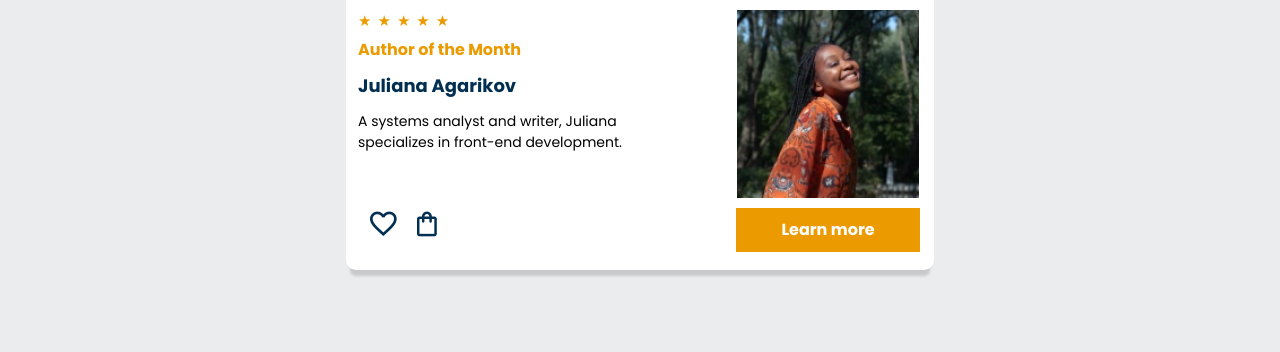
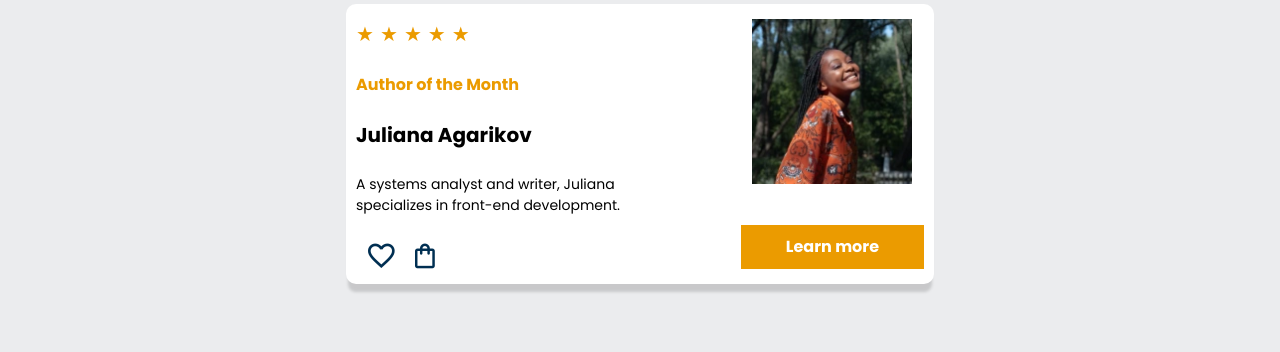
Before and after one commit to jtg-inductions-fe/FE-Assignment-1-Anurag-Sharma-UID00768-2026, a website built with Vite: page index.html in a window 1280 px wide. Shown: the part 1725-2077 px from the top of the page. Built offline with nearby package versions, Linux system fonts and the light colour scheme; a web font is replaced by a local one.

Commit message:
[AS_A1_04]: Used Card component

```diff
--- a/index.html
+++ b/index.html
@@ -290,156 +290,147 @@
                             <div class="swiper-slide">
                                 <img
                                     src="/public/assets/images/book-design.webp"
-                                    alt=""
+                                    alt="Design book cover"
                                 />
                             </div>
                             <div class="swiper-slide">
                                 <img
                                     src="/public/assets/images/book-javascript.webp"
-                                    alt=""
+                                    alt="JavaScript book cover"
                                 />
                             </div>
                             <div class="swiper-slide">
                                 <img
                                     src="/public/assets/images/book-apache.webp"
-                                    alt=""
+                                    alt="Apache book cover"
                                 />
                             </div>
                             <div class="swiper-slide">
                                 <img
                                     src="/public/assets/images/book-accessibilidade.webp"
-                                    alt=""
+                                    alt="Accessibility book cover"
                                 />
                             </div>
                             <div class="swiper-slide">
                                 <img
                                     src="/public/assets/images/book-angular.webp"
-                                    alt=""
+                                    alt="Angular book cover"
                                 />
                             </div>
                             <div class="swiper-slide">
                                 <img
                                     src="/public/assets/images/book-arquietura.webp"
-                                    alt=""
+                                    alt="Architecture book cover"
                                 />
                             </div>
                             <div class="swiper-slide">
                                 <img
                                     src="/public/assets/images/book-design.webp"
-                                    alt=""
+                                    alt="Design book cover"
                                 />
                             </div>
                             <div class="swiper-slide">
                                 <img
                                     src="/public/assets/images/book-gestao.webp"
-                                    alt=""
+                                    alt="Management book cover"
                                 />
                             </div>
                             <div class="swiper-slide">
                                 <img
                                     src="/public/assets/images/book-guia.webp"
-                                    alt=""
+                                    alt="Guide book cover"
                                 />
                             </div>
                             <div class="swiper-slide">
                                 <img
                                     src="/public/assets/images/book-metricas.webp"
-                                    alt=""
+                                    alt="Metrics book cover"
                                 />
                             </div>
                             <div class="swiper-slide">
                                 <img
                                     src="/public/assets/images/book-nodejs.webp"
-                                    alt=""
+                                    alt="Node.js book cover"
                                 />
                             </div>
                             <div class="swiper-slide">
                                 <img
                                     src="/public/assets/images/book-react.webp"
-                                    alt=""
+                                    alt="React book cover"
                                 />
                             </div>
                             <div class="swiper-slide">
                                 <img
                                     src="/public/assets/images/book-startup.webp"
-                                    alt=""
+                                    alt="Startup book cover"
                                 />
                             </div>
                             <div class="swiper-slide">
                                 <img
                                     src="/public/assets/images/book-tuning.webp"
-                                    alt=""
+                                    alt="Tuning book cover"
                                 />
                             </div>
                             <div class="swiper-slide">
                                 <img
                                     src="/public/assets/images/book-ux.webp"
-                                    alt=""
+                                    alt="UX book cover"
                                 />
                             </div>
                             <div class="swiper-slide">
                                 <img
                                     src="/public/assets/images/book-mean.webp"
-                                    alt=""
+                                    alt="MEAN stack book cover"
                                 />
                             </div>
                             <div class="swiper-slide">
                                 <img
                                     src="/public/assets/images/book-construct.webp"
-                                    alt=""
+                                    alt="Construct book cover"
                                 />
                             </div>
                             <div class="swiper-slide">
                                 <img
                                     src="/public/assets/images/book-portugal.webp"
-                                    alt=""
+                                    alt="Portugal book cover"
                                 />
                             </div>
                         </div>
                     </div>
                 </div>
 
-                <div class="sellers__card__wrapper">
-                    <div class="sellers__card">
-                        <div class="sellers__card__left">
-                            <div class="sellers__card__content__top">
-                                <div class="sellers__stars">
-                                    <span class="sellers__star">&#9733;</span>
-                                    <span class="sellers__star">&#9733;</span>
-                                    <span class="sellers__star">&#9733;</span>
-                                    <span class="sellers__star">&#9733;</span>
-                                    <span class="sellers__star">&#9733;</span>
+                <div class="card__wrapper">
+                    <div class="card">
+                        <div class="card__left">
+                            <div class="card__stars">
+                                <span class="card__star">&#9733;</span>
+                                <span class="card__star">&#9733;</span>
+                                <span class="card__star">&#9733;</span>
+                                <span class="card__star">&#9733;</span>
+                                <span class="card__star">&#9733;</span>
                             </div>
-
-                                <p class="sellers__card__text__top">
+                            <p class="card__text__top card-subtitle">
                                 Author of the Month
                             </p>
-                            </div>
-                            <div class="sellers__card__content__wrapper">
-                                <div class="sellers__card__content__mid">
-                                    <p class="sellers__card__text__mid">
+                            <p class="card__text__mid card-title">
                                 Juliana Agarikov
                             </p>
-                                </div>
 
-                                <div class="sellers__card__content__bottom">
-                                    <p class="sellers__card__text__bottom">
+                            <p class="card__text__bottom card-description">
                                 A systems analyst and writer, Juliana
                                 specializes in front-end development.
                             </p>
-                                </div>
-                            </div>
 
-                            <div class="sellers__card__icons">
+                            <div class="card__icons">
                                 <i class="icon-heart sellers__heart"></i>
                                 <i class="icon-bag sellers__bag"></i>
                             </div>
                         </div>
 
-                        <div class="sellers__card__right">
+                        <div class="card__right">
                             <img
                                 src="/public/assets/images/card-author.webp"
-                                alt=""
+                                alt="Author Image"
                             />
                             <button class="sellers__button">Learn more</button>
                         </div>
@@ -447,7 +438,6 @@
                 </div>
             </div>
         </section>
-
         <script type="module" src="./src/script/index.js"></script>
     </body>
 </html>
--- a/src/styles/components/_card.scss
+++ b/src/styles/components/_card.scss
@@ -51,9 +51,11 @@
         gap: get_rem(10);
     }
 
-    &__text__mid {
+    &__text {
+        &__mid {
             overflow-wrap: break-word;
             text-align: left;
+        }
     }
 
     &__icons {
@@ -65,6 +67,17 @@
         margin-top: get_rem(5);
         align-items: center;
     }
+
+    &__stars {
+        @include flex-center;
+        justify-content: flex-start;
+        font-size: get_rem(20);
+        gap: get_rem(6);
+    }
+
+    &__star {
+        color: $palette-orange;
+    }
 }
 
 @include tablet {
@@ -74,9 +87,11 @@
         min-height: 0;
         height: get_rem(266);
 
-        &__content__wrapper {
+        &__content {
+            &__wrapper {
                 height: get_rem(115);
                 gap: get_rem(8);
+            }
         }
 
         &__right {
@@ -102,9 +117,11 @@
         gap: get_rem(100);
         padding: get_rem(20);
 
-        &__content__wrapper {
+        &__content {
+            &__wrapper {
                 height: get_rem(120);
                 gap: get_rem(8);
+            }
         }
 
         &__left {
--- a/src/styles/layout/_best-sellers.scss
+++ b/src/styles/layout/_best-sellers.scss
@@ -5,7 +5,6 @@
 .sellers {
     @include flex-column;
     width: 100vw;
-    // max-width: get_rem(428);
     position: relative;
     padding: get_rem(2);
     padding-bottom: get_rem(20);
@@ -14,7 +13,9 @@
 .sellers__bottom {
     position: relative;
     width: 100%;
-    // overflow: hidden;
+}
+.card {
+    min-height: get_rem(290) !important;
 }
 
 .sellers__top {
@@ -31,6 +32,7 @@
         text-transform: uppercase;
     }
 }
+
 .swiper__cover {
     position: relative;
     width: min(100%, get_rem(725));
@@ -43,10 +45,12 @@
     padding-top: get_rem(40);
     max-width: get_rem(725);
 }
+
 .swiper__pagination__wrapper {
     position: relative;
     padding: 20px;
 }
+
 .swiper-wrapper {
     position: relative;
     height: 100%;
@@ -58,7 +62,9 @@
     height: 100%;
     height: get_rem(250) !important;
     width: get_rem(180) !important;
-    box-shadow: get_rem(2) get_rem(4) get_rem(8) 0 rgba(0, 0, 0, 0.15) img {
+    box-shadow: get_rem(2) get_rem(4) get_rem(8) 0 rgba(0, 0, 0, 0.15);
+
+    img {
         width: 100%;
         height: 100%;
         object-fit: contain;
@@ -73,109 +79,11 @@
     height: get_rem(48) !important;
     width: get_rem(48) !important;
     box-sizing: border-box !important;
-
     padding: get_rem(16);
-
     color: $palette-white !important;
     font-size: get_rem(15) !important;
     font-weight: $fw-bold !important;
     cursor: pointer;
-}
-
-.sellers__card {
-    @include flex-between;
-    align-items: flex-start;
-    width: 100%;
-    min-height: get_rem(295);
-    max-width: get_rem(588);
-    background-color: $palette-white;
-    box-shadow: 0 get_rem(10) get_rem(3) get_rem(-4) rgba(0, 0, 0, 0.15);
-    margin: get_rem(20) get_rem(15);
-    gap: get_rem(5);
-    padding: get_rem(20) get_rem(12);
-    border-radius: get_rem(10);
-}
-
-.sellers__card__left {
-    @include flex-column;
-    align-items: flex-start;
-    align-items: flex-start;
-    gap: get_rem(10);
-    min-width: 0;
-}
-.sellers__card__right {
-    display: flex;
-    flex-direction: column;
-    align-items: center;
-    flex-shrink: 0;
-    gap: get_rem(50);
-
-    img {
-        width: get_rem(188);
-        height: get_rem(188);
-        flex-shrink: 0;
-        object-fit: contain;
-    }
-}
-.sellers__card__content__wrapper {
-    height: get_rem(40);
-    @include flex-column;
-    justify-content: flex-start;
-    align-items: flex-start;
-    gap: get_rem(12);
-}
-
-.sellers__card__content__top {
-    width: 100%;
-    text-align: left;
-}
-
-.sellers__card__text__top {
-    text-align: left;
-    color: $palette-orange;
-    font-size: $fs-sm;
-    font-weight: $fw-bold;
-}
-.sellers__card__content__mid {
-    width: 100%;
-    text-align: left;
-    word-break: normal;
-}
-
-.sellers__card__text__mid {
-    overflow-wrap: break-word;
-    text-align: left;
-    font-size: $fs-md;
-    font-weight: $fw-bold;
-    color: #002f52;
-}
-
-.sellers__card__content__bottom {
-    width: 100%;
-    text-align: left;
-    word-break: normal;
-    padding-right: 30px;
-}
-
-.sellers__card__text__bottom {
-    font-size: $fs-xs;
-    font-weight: $fw-regular;
-    color: $palette-black;
-}
-
-.sellers__heart,
-.sellers__bag {
-    font-size: get_rem(25);
-}
-.sellers__card__icons {
-    width: 100%;
-    display: flex;
-    justify-content: flex-start;
-    padding-left: get_rem(12);
-    gap: get_rem(20);
-    margin-top: get_rem(130);
-
-    align-items: center;
 }
 
 .sellers__button {
@@ -187,44 +95,19 @@
     background: $palette-orange;
 }
 
-.sellers__card__wrapper {
-    display: flex;
-    justify-content: center;
-}
-
-.sellers__stars {
-    @include flex-center;
-    justify-content: flex-start;
-    font-size: get_rem(15);
-    gap: get_rem(6);
-    margin-bottom: get_rem(5);
-}
-
-.sellers__star {
-    color: $palette-orange;
+.sellers__heart,
+.sellers__bag {
+    font-size: get_rem(25) !important;
 }
 
 @include tablet {
     .sellers {
         padding-bottom: get_rem(48);
     }
-    .sellers__card {
-        flex-direction: row;
-        gap: get_rem(80);
-        height: get_rem(280);
-        min-height: 0;
+    .card {
+        min-height: get_rem(280) !important;
     }
 
-    .sellers__card__left {
-        flex: 1;
-    }
-    .sellers__card__right {
-        gap: get_rem(10);
-    }
-
-    .sellers__card__icons {
-        margin-top: get_rem(90);
-    }
     .swiper {
         &__pagination__wrapper {
             position: relative;
@@ -267,6 +150,9 @@
     .sellers {
         padding-bottom: get_rem(120);
     }
+    .card {
+        min-height: get_rem(310) !important;
+    }
     .sellers__bottom {
         display: flex;
         flex-direction: row;
@@ -275,34 +161,6 @@
         gap: get_rem(40);
         width: 100%;
         padding-top: get_rem(30);
-    }
-
-    .sellers__card {
-        width: get_rem(588);
-        height: get_rem(280);
-        display: flex;
-        min-height: 0;
-        flex-direction: row;
-        gap: get_rem(50);
-        padding: get_rem(20);
-    }
-
-    .sellers__card__left {
-        width: get_rem(300);
-        gap: get_rem(5);
-    }
-
-    .sellers__card__right {
-        gap: get_rem(30);
-        img {
-            width: get_rem(161);
-            height: get_rem(166);
-            flex-shrink: 0;
-            object-fit: contain;
-        }
-    }
-    .sellers__card__icons {
-        margin-top: get_rem(80);
     }
 
     .sellers__button {
@@ -335,10 +193,8 @@
             right: get_rem(-30) !important;
         }
     }
+
     .sellers__top p {
         font-size: get_rem(32);
     }
-    .sellers__card__text__top {
-        font-size: get_rem(32);
-    }
 }
```
Also changed, not shown: src/styles/main.css (deleted), 1 other file. Lines whose indentation alone changed are shown as unchanged.
